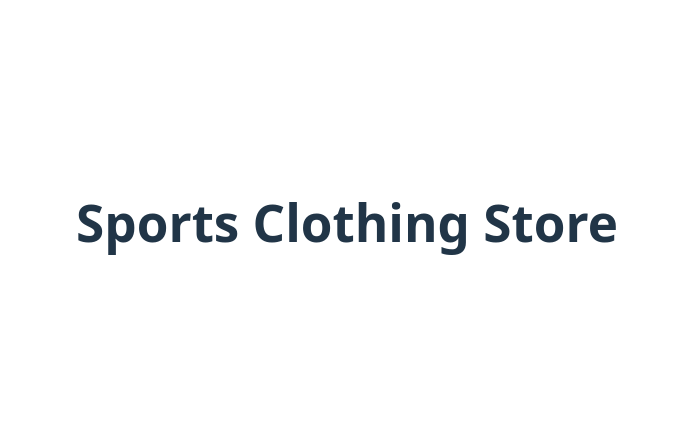
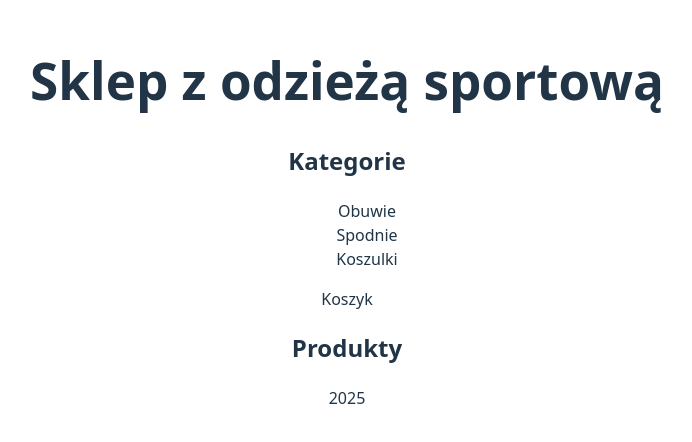
Before and after one commit to m1rageLA/internet-store, a React (Vite) app: page / in a window 1280 px wide. Shown: the part 178-620 px from the top of the page, without its empty margins (293-985 px from the left). Built offline with nearby package versions, Linux system fonts and the light colour scheme.

Commit message:
Basic website structure

```diff
--- a/src/App.jsx
+++ b/src/App.jsx
@@ -10,19 +10,28 @@ function App() {
     <>
       <div>
         <header>
-          <h1>Sports Clothing Store</h1>
+          <h1>Sklep z odzieżą sportową</h1>
           <nav>
+            <h2>Kategorie</h2>
             {/* Kategorie, koszyk */}
+            <ul>
+              <div>Obuwie</div>
+              <div>Spodnie</div>
+              <div>Koszulki</div>
+            </ul>
+            <div>Koszyk</div>
           </nav>
         </header>
         <main>
           {/* Główna zawartość, produkty */}
+          <h2>Produkty</h2>
         </main>
         <aside>
           {/* Menu boczne */}
         </aside>
         <footer>
           {/* Stopka */}
+          <p>2025</p>
         </footer>
       </div>
     </>
```
